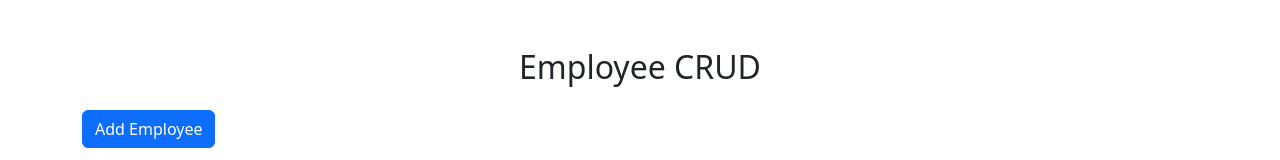
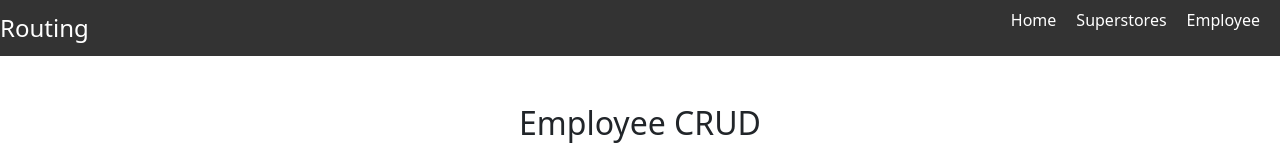
Before and after one commit to 6711130043/react_mongo, a React (Vite) app in the folder client/: page /employees in a window 1280 px wide. Shown: the top 160 px of the page. Built offline with nearby package versions, Linux system fonts and the light colour scheme; no server answers.

Commit message:
fix sweetalert2

```diff
--- a/client/src/Employees.jsx
+++ b/client/src/Employees.jsx
@@ -3,6 +3,7 @@ import axios from "axios";
 import "bootstrap/dist/css/bootstrap.min.css";
 import { Modal, Button } from "react-bootstrap";
 import Swal from "sweetalert2";
+import Navbar from "./Navbar";
 export default function App() {
   const [data, setData] = useState([]);
 
@@ -140,6 +141,8 @@ export default function App() {
   const currentData = data.slice(startIndex, startIndex + itemsPerPage);
 
   return (
+    <>
+      <Navbar />
       <div className="container mt-5">
         <h2 className="mb-4 text-center">Employee CRUD</h2>
 
@@ -264,7 +267,9 @@ export default function App() {
         {/* ✅ MODAL */}
         <Modal show={showModal} onHide={() => setShowModal(false)}>
           <Modal.Header closeButton>
-          <Modal.Title>{editId ? "Edit Employee" : "Add Employee"}</Modal.Title>
+            <Modal.Title>
+              {editId ? "Edit Employee" : "Add Employee"}
+            </Modal.Title>
           </Modal.Header>
           <Modal.Body>
             <div className="row g-3">
@@ -349,5 +354,6 @@ export default function App() {
           </Modal.Footer>
         </Modal>
       </div>
+    </>
   );
 }
--- a/client/src/Home.jsx
+++ b/client/src/Home.jsx
@@ -8,7 +8,7 @@ function Home() {
       <div>
         <h2>Welcome to the Home Page!</h2>
         <p>This is the homepage of our website.</p>
-        <img src={img01} />
+        <img src={img01} style={{ height: "200px", width: "200px" }} />
       </div>
     </>
   );
```
Lines whose indentation alone changed are shown as unchanged.
